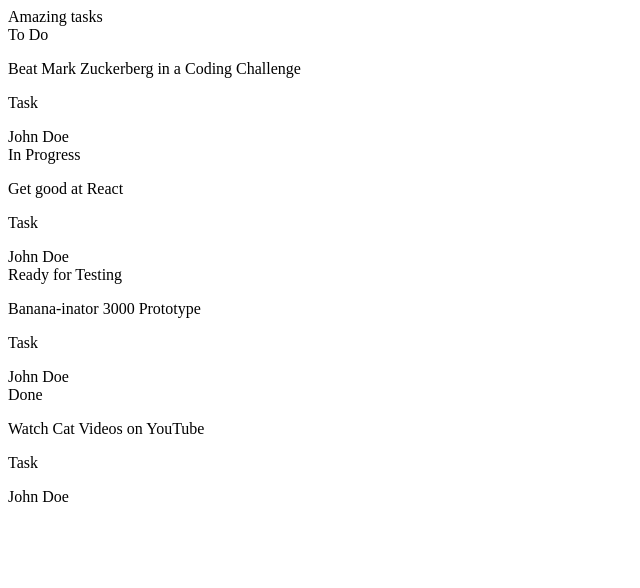
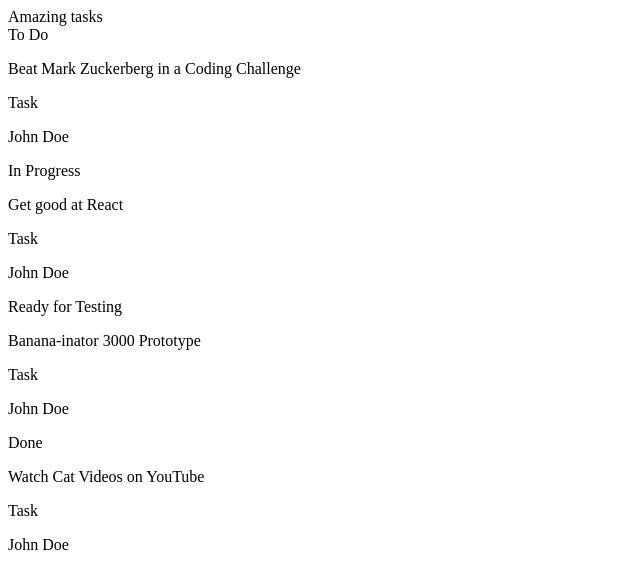
Before and after one commit to mealthebear/amazing-tasks, a React app: page / in a window 1280 px wide. Shown: the top 588 px of the page, without its empty margins (0-640 px from the left). Built offline with nearby package versions, Linux system fonts and the light colour scheme; the HTML template or start-up script is replaced by a standard one.

Commit message:
Applied padding styling to assignee and task type

```diff
--- a/client/src/components/TaskBoard.js
+++ b/client/src/components/TaskBoard.js
@@ -7,7 +7,7 @@ const TaskBoard = (props) => (
             <div className="tasks">
                 <div className="task">
                     <p>Beat Mark Zuckerberg in a Coding Challenge</p>
-                    <p className="task-type">Task</p><span>John Doe</span>
+                    <p className="task-type">Task</p><p className="assignee">John Doe</p>
                 </div>
             </div>
         </div>
@@ -16,7 +16,7 @@ const TaskBoard = (props) => (
             <div className="tasks">
                 <div className="task">
                     <p>Get good at React</p>
-                    <p className="task-type">Task</p><span>John Doe</span>
+                    <p className="task-type">Task</p><p className="assignee">John Doe</p>
                 </div>
             </div>
         </div>
@@ -25,7 +25,7 @@ const TaskBoard = (props) => (
             <div className="tasks">
                 <div className="task">
                     <p>Banana-inator 3000 Prototype</p>
-                    <p className="task-type">Task</p><span>John Doe</span>
+                    <p className="task-type">Task</p><p className="assignee">John Doe</p>
                 </div>
             </div>
         </div>
@@ -34,7 +34,7 @@ const TaskBoard = (props) => (
             <div className="tasks">
                 <div className="task">
                     <p>Watch Cat Videos on YouTube</p>
-                    <p className="task-type">Task</p><span>John Doe</span>
+                    <p className="task-type">Task</p><p className="assignee">John Doe</p>
                 </div>
             </div>
         </div>
```
Also changed, not shown: 1 other file (tests, documents, lock files or other folders).
